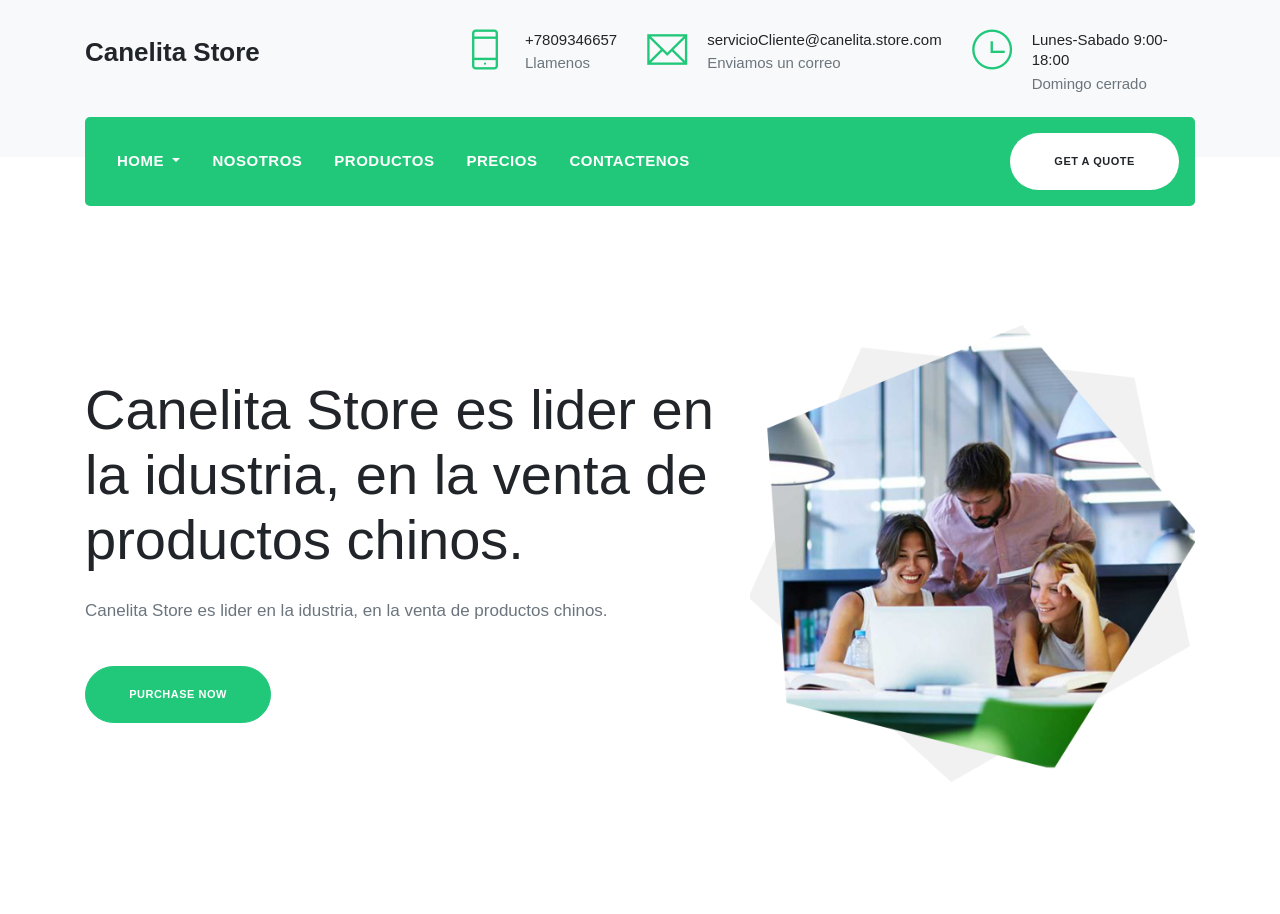
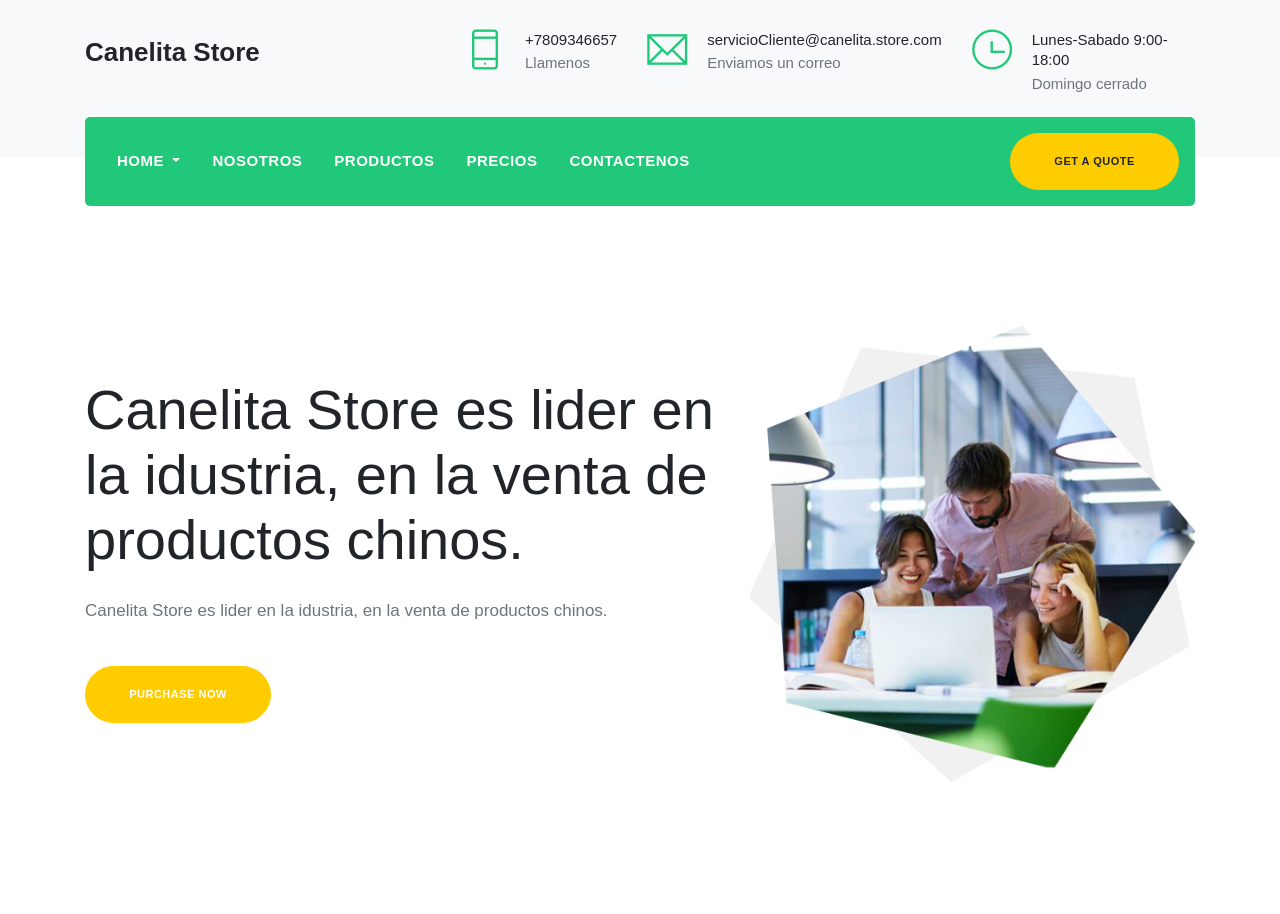
Before and after one commit to EdwardCraft/canelita_store, a Django app: page /home/ in a window 1280 px wide, after a click on "HOME". Shown: the part 38-952 px from the top of the page. Run offline with Django 3.2, Linux system fonts and the light colour scheme; some libraries are stand-ins or nearby versions; some web fonts are replaced.

Commit message:
fix some issues

```diff
--- a/canelita_store/static/css/style.css
+++ b/canelita_store/static/css/style.css
@@ -197,7 +197,7 @@ img {
 }
 
 .btn-white {
-  background: #fff;
+  background: #ffcc00;
   color: #212529;
 }
 
@@ -224,8 +224,8 @@ img {
 }
 
 .bg-primary, .btn-primary, .btn-white:hover {
-  background: #21c87a !important;
-  border-color: #21c87a !important;
+  background: #ffcc00 !important;
+  border-color: #ffcc00 !important;
   color: #fff;
 }
 
@@ -261,7 +261,7 @@ img {
 .bg-overlay:before {
   content: "";
   opacity: .55;
-  background-color: #212529;
+  background-color: #ffcc00;
 }
 
 .box-shadow {
@@ -647,7 +647,7 @@ PAGE BANNER
 .dropdown-item:hover {
   color: #fff;
   text-decoration: none;
-  background-color: #21c87a;
+  background-color: #ffcc00;
 }
 
 /*----------------------
@@ -740,7 +740,7 @@ PAGE BANNER
   position: absolute;
   content: "";
   top: -27px;
-  background-color: #21c87a;
+  background-color: #ffcc00;
   opacity: .3;
   width: 80px;
   right: 70px;
--- a/canelita_store/templates/base.html
+++ b/canelita_store/templates/base.html
@@ -108,7 +108,6 @@
                 <button class="navbar-toggler" type="button" data-toggle="collapse" data-target="#navbarCollapse" aria-controls="navbarCollapse" aria-expanded="false" aria-label="Toggle navigation">
                     <span class="fa fa-bars"></span>
                 </button>
-
                 <!-- Collapse -->
                 <div class="collapse navbar-collapse" id="navbarCollapse">
                     <!-- Links -->
@@ -147,16 +146,12 @@
                                 Precios
                             </a>
                         </li>
-
-
-
                         <li class="nav-item ">
                             <a href="contact.html" class="nav-link">
                                 Contactenos
                             </a>
                         </li>
                     </ul>
-
                     <ul class="ml-lg-auto list-unstyled m-0">
                         <li><a href="#" class="btn btn-white btn-circled">Get a quote</a></li>
                     </ul>
@@ -175,7 +170,6 @@
 
 
 
-
     <footer class="section fixed-bottom" id="footer">
         <div class="overlay footer-overlay"></div>
         <!--Content -->
@@ -185,46 +179,11 @@
                     <div class="footer-widget">
                         <!-- Brand -->
                         <a href="#" class="footer-brand text-white">
-                            Rapoo
+                            Canelita Store
                         </a>
-                        <p>Each theme featured at the Bootstrap marketplace has been reviewed by Bootstrap's creators.Lorem ipsum dolor sit amet, consectetur adipisicing elit.</p>
+                        <p>Nosotros</p>
                     </div>
                 </div>
-
-                <div class="col-lg-3 ml-lg-auto col-sm-12">
-                    <div class="footer-widget">
-                        <h3>Account</h3>
-                        <!-- Links -->
-                        <ul class="footer-links ">
-                            <li>
-                                <a href="#">
-                                    Terms and conditions
-                                </a>
-                            </li>
-                            <li>
-                                <a href="#">
-                                    Privacy policy
-                                </a>
-                            </li>
-                            <li>
-                                <a href="#">
-                                    Affiliate services
-                                </a>
-                            </li>
-                            <li>
-                                <a href="#">
-                                    Help and support
-                                </a>
-                            </li>
-                            <li>
-                                <a href="#">
-                                    Frequently Asked Question
-                                </a>
-                            </li>
-                        </ul>
-                    </div>
-                </div>
-
 
                 <div class="col-lg-2 col-sm-6">
                     <div class="footer-widget">
@@ -233,28 +192,22 @@
                         <ul class="footer-links ">
                             <li>
                                 <a href="#">
-                                    Services
+                                    Nosotros
                                 </a>
                             </li>
                             <li>
                                 <a href="#">
-                                    About Us
+                                    Productos
                                 </a>
                             </li>
                             <li>
                                 <a href="#">
-                                    Pricing
+                                    Precios
                                 </a>
                             </li>
                             <li>
                                 <a href="#">
-                                    Products Shop
-                                </a>
-                            </li>
-
-                            <li>
-                                <a href="#">
-                                    Contact
+                                    Contactenos
                                 </a>
                             </li>
                         </ul>
@@ -270,23 +223,28 @@
                             <li>
                             <a href="#"><i class="fab fa-twitter"></i>Twitter
                             </a></li>
-                            <li><a href="#"><i class="fab fa-pinterest-p"></i>Pinterest
-                            </a></li>
-                            <li><a href="#"><i class="fab fa-linkedin"></i>linkedin
-                            </a></li>
                             <li><a href="#"><i class="fab fa-youtube"></i>YouTube
                             </a></li>
                         </ul>
                     </div>
                 </div>
+
+                <div class="col-lg-3 ml-lg-auto col-sm-12">
+                    <div class="footer-widget">
+                        <h3>Agradecimientos</h3>
+                        <!-- Links -->
+                    </div>
+                </div>
+
             </div> <!-- / .row -->
+
 
 
             <div class="row text-right pt-5">
                 <div class="col-lg-12">
                     <!-- Copyright -->
                     <p class="footer-copy ">
-                        &copy; Copyright <span class="current-year">Themefisher</span> All rights reserved.
+                        &copy; Copyright  All rights reserved.
                     </p>
                 </div>
             </div> <!-- / .row -->
```
